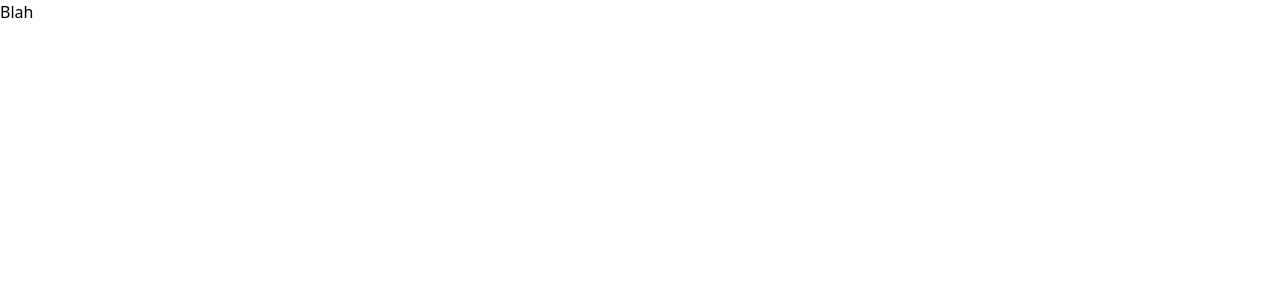
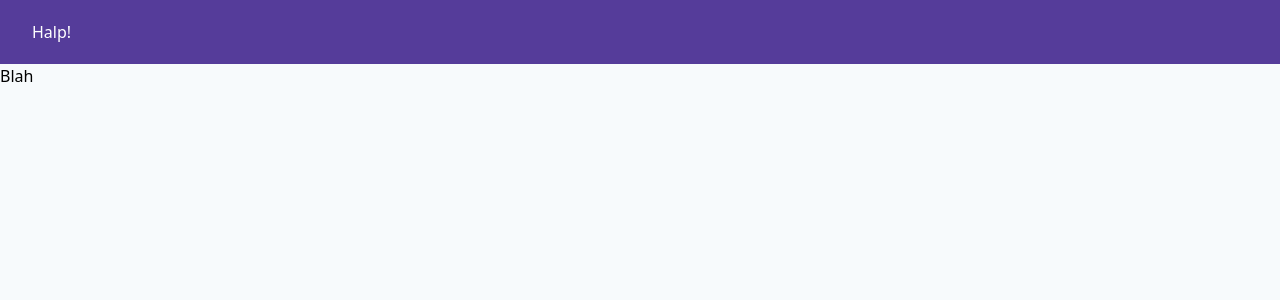
Before and after one commit to kubejm/halp, a React app in the folder packages/frontend/: page / in a window 1280 px wide. Shown: the top 300 px of the page. Built offline with nearby package versions, Linux system fonts and the light colour scheme.

Commit message:
feat(frontend): add header

```diff
--- a/packages/frontend/src/components/Layout.tsx
+++ b/packages/frontend/src/components/Layout.tsx
@@ -1,11 +1,28 @@
 import React from 'react';
 
 interface Props {
-  children?: React.ReactNode
+  children?: React.ReactNode;
+}
+
+function Logo() {
+  return (
+    <div className="text-white">Halp!</div>
+  );
+}
+
+function Header() {
+  return (
+    <nav className="flex items-center justify-between bg-purple-800 px-8 h-16">
+      <Logo />
+    </nav>
+  );
 }
 
 export default function Layout({ children }: Props) {
   return (
-    <div className="bg-gray- 100 min-h-screen flex flex-col">{children}</div>
+    <div className="bg-gray-100 min-h-screen flex flex-col">
+      <Header />
+      {children}
+    </div>
   );
 }
```
